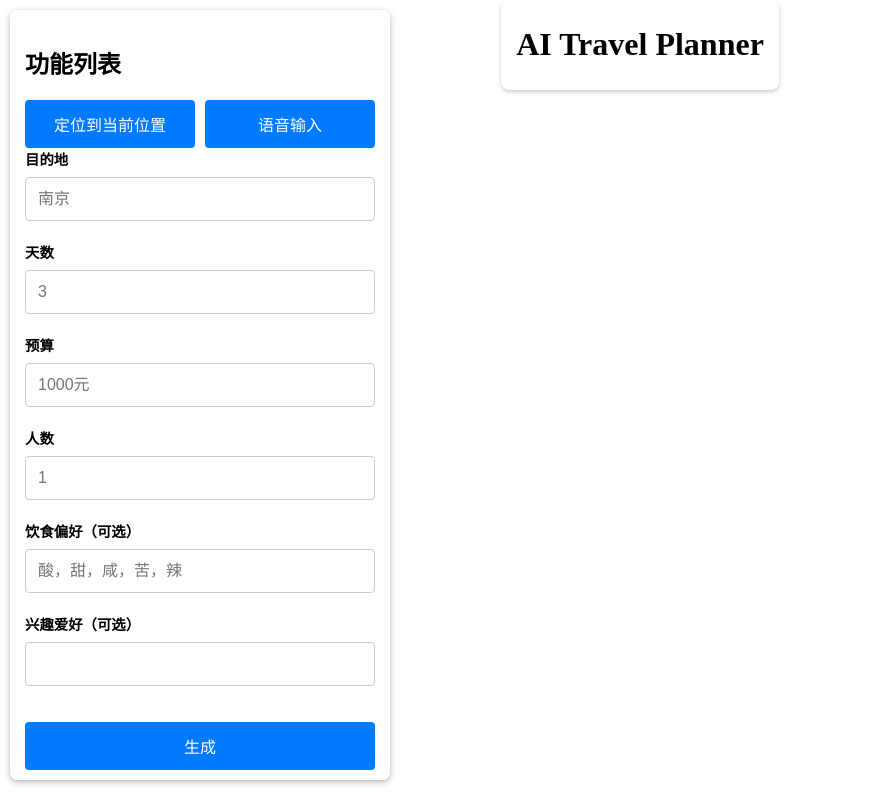
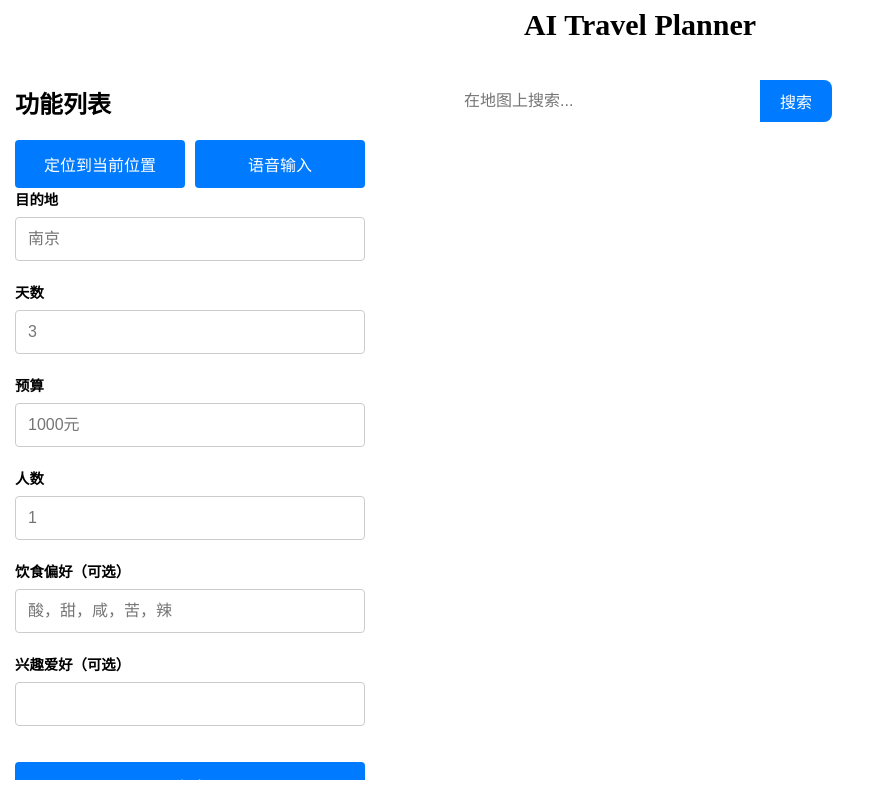
Before and after one commit to Guo-Yudi/vibecoding, a Flask app: page / in a window 1280 px wide. Shown: the whole page, without its empty margins (0-888 px from the left). Run offline with Flask 3, Linux system fonts and the light colour scheme; some libraries are stand-ins or nearby versions.

Commit message:
feat(search): 增加搜索栏内容

```diff
--- a/AI_travel_planner/static/css/main-style.css
+++ b/AI_travel_planner/static/css/main-style.css
@@ -12,35 +12,64 @@ html, body {
   width: 100%;
   height: 100%;
 }
+
+/* Map Search Bar */
+#map-search-bar {
+    position: absolute;
+    top: 10%;
+    left: 50%;
+    transform: translateX(-50%);
+    z-index: 10;
+    display: flex;
+    background-color: rgba(255, 255, 255, 0.9);
+    border-radius: 8px;
+    overflow: hidden;
+}
+
+#map-search-input {
+    border: none;
+    outline: none;
+    padding: 12px 16px;
+    font-size: 16px;
+    width: 280px;
+    background-color: transparent;
+}
+
+#map-search-button {
+    border: none;
+    background-color: #007bff;
+    color: white;
+    padding: 0 20px;
+    cursor: pointer;
+    font-size: 16px;
+    transition: background-color 0.3s ease;
+}
+
+#map-search-button:hover {
+    background-color: #0056b3;
+}
+
 #container {
-  position: absolute;
-  top: 0;
-  left: 0;
+  position: relative; /* Ensure map container allows positioning */
   width: 100%;
   height: 100%;
 }
 #header {
   position: absolute;
-  left: 50%;
-  transform: translateX(-50%);
+  height: 50px;
+  width: 100%;
   z-index: 10;
   background: rgba(255, 255, 255, 1);
-  padding: 5px 15px;
-  border-radius: 8px;
-  box-shadow: 0 2px 4px rgba(0,0,0,0.2);
 }
 #left-panel {
   position: absolute;
   width: 350px;
-  top: 10px;
+  top: 50px;
   bottom: 20px;
-  left: 10px;
-  max-height: calc(100% - 30px); /* 限制最大高度 */
+  max-height: calc(100% - 70px); /* 限制最大高度 */
   overflow-y: auto; /* 内容超出时滚动 */
   background: white;
   padding: 15px;
-  border-radius: 8px;
-  box-shadow: 0 2px 6px rgba(0,0,0,0.3);
   z-index: 10;
 }
 
@@ -102,3 +131,27 @@ html, body {
     border-radius: 4px; /* 圆角 */
     cursor: pointer; /* 鼠标悬停时显示指针 */
 }
+
+#header h1 {
+    text-align: center;
+    font-size: 30px;
+    margin: 0;
+    line-height: 50px; /* Vertically center the text in the header */
+}
+
+/* Baidu Map Autocomplete Suggestions */
+.tangram-suggestion-main {
+    z-index: 1000 !important; /* Ensure it's above other elements */
+    background-color: #fff;
+    overflow: hidden; /* Ensures child elements conform to border radius */
+}
+
+.tangram-suggestion-main .tangram-suggestion-item {
+    padding: 8px 12px;
+    font-size: 14px;
+    cursor: pointer;
+}
+
+.tangram-suggestion-main .tangram-suggestion-item-selected {
+    background-color: #f0f0f0;
+}
--- a/AI_travel_planner/static/js/map_init.js
+++ b/AI_travel_planner/static/js/map_init.js
@@ -27,29 +27,29 @@ document.addEventListener('DOMContentLoaded', function () {
             // Navigation control (zoom)
             const navControl = new BMapGL.NavigationControl({
                 anchor: BMAP_ANCHOR_BOTTOM_RIGHT,
-                offset: new BMapGL.Size(10, 10)
+                offset: new BMapGL.Size(10, 50)
             });
             this.map.addControl(navControl);
 
             // Scale control
             const scaleControl = new BMapGL.ScaleControl({
                 anchor: BMAP_ANCHOR_BOTTOM_RIGHT,
-                offset: new BMapGL.Size(50, 20)
+                offset: new BMapGL.Size(60, 50)
             });
             this.map.addControl(scaleControl);
 
-            // Overview map control
-            const overviewControl = new BMapGL.OverviewMap({
-                anchor: BMAP_ANCHOR_TOP_RIGHT,
-                offset: new BMapGL.Size(10, 100),
-                isOpen: true
-            });
-            this.map.addControl(overviewControl);
+            // Overview map control (Temporarily disabled due to constructor error)
+            // const overviewControl = new BMapGL.OverviewMap({
+            //     anchor: BMAP_ANCHOR_TOP_RIGHT,
+            //     offset: new BMapGL.Size(10, 50),
+            //     isOpen: true
+            // });
+            // this.map.addControl(overviewControl);
 
             // Map type control
             const mapTypeControl = new BMapGL.MapTypeControl({
                 anchor: BMAP_ANCHOR_BOTTOM_RIGHT,
-                offset: new BMapGL.Size(10, 160)
+                offset: new BMapGL.Size(80, 50)
             });
             this.map.addControl(mapTypeControl);
         },
@@ -80,9 +80,9 @@ document.addEventListener('DOMContentLoaded', function () {
                 this.map.enableScrollWheelZoom(true);
 
                 this._addControls();
-                this.map.setCurrentCity("北京"); // Required for map type switching
 
                 this._attachEventListeners();
+                this._setupMapSearch();
 
                 // Make the app object globally accessible if needed by other scripts
                 window.mapApp = this;
@@ -104,6 +104,71 @@ document.addEventListener('DOMContentLoaded', function () {
                     this.locate();
                 });
             }
+        },
+
+        /**
+         * Sets up the map search functionality.
+         * @private
+         */
+        _setupMapSearch() {
+            const searchInput = document.getElementById('map-search-input');
+            const searchButton = document.getElementById('map-search-button');
+
+            if (!searchInput || !searchButton) {
+                console.error('Search bar elements not found.');
+                return;
+            }
+
+            // Initialize Autocomplete
+            const autocomplete = new BMapGL.Autocomplete({
+                input: searchInput,
+                location: this.map
+            });
+
+            // Listen for suggestion selection
+            autocomplete.addEventListener('onconfirm', (e) => {
+                const selectedSuggestion = e.item.value;
+                const fullText = selectedSuggestion.province + selectedSuggestion.city + selectedSuggestion.district + selectedSuggestion.street + selectedSuggestion.business;
+                searchInput.value = fullText;
+                this.search(fullText);
+            });
+
+            const performSearch = () => {
+                const query = searchInput.value.trim();
+                if (query) {
+                    this.search(query);
+                }
+            };
+
+            searchButton.addEventListener('click', performSearch);
+            searchInput.addEventListener('keyup', (event) => {
+                if (event.key === 'Enter') {
+                    performSearch();
+                }
+            });
+        },
+
+        /**
+         * Performs a local search on the map.
+         * @param {string} query - The search query.
+         */
+        search(query) {
+            if (!this.map) {
+                this.showError('Map is not initialized.');
+                return;
+            }
+
+            const local = new BMapGL.LocalSearch(this.map, {
+                renderOptions: { map: this.map, autoViewport: true },
+                onSearchComplete: (results) => {
+                    if (local.getStatus() !== BMAP_STATUS_SUCCESS) {
+                        this.showError('No results found for your search.');
+                        alert('未找到与“' + query + '”相关的地点。');
+                    }
+                    // No need to manually add markers as renderOptions handles it.
+                }
+            });
+            local.search(query);
         },
 
         /**
--- a/AI_travel_planner/templates/index.html
+++ b/AI_travel_planner/templates/index.html
@@ -62,7 +62,13 @@
                 </form>
             </section>
         </div>
-        <div id="container"></div>
+        <div id="container">
+        </div>
+        <div id="map-search-bar">
+            <input id="map-search-input" type="text" placeholder="在地图上搜索...">
+            <div id="search-suggestions"></div> <!-- 新增的建议列表容器 -->
+            <button id="map-search-button">搜索</button>
+        </div>
     </div>
 
     <!-- 结果弹窗 -->
```
